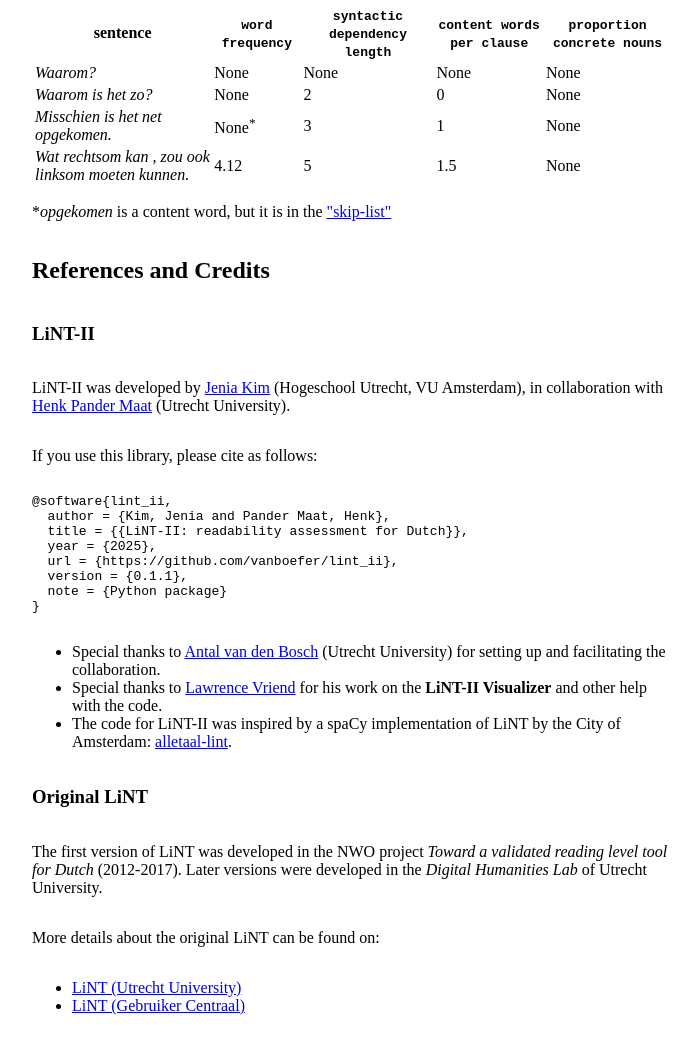
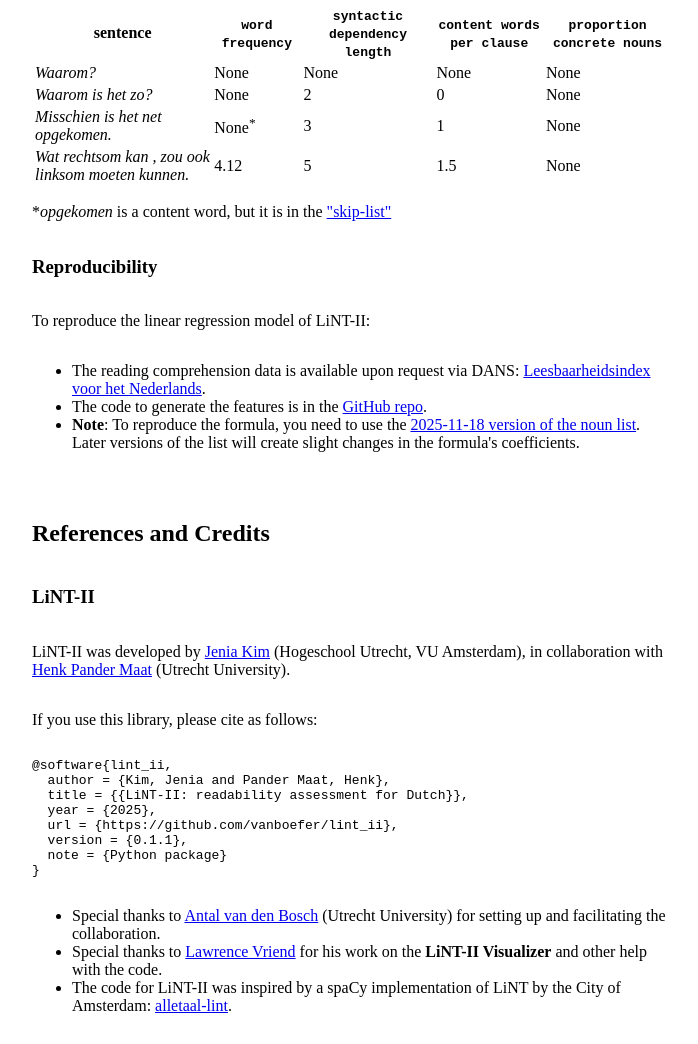
Before and after one commit to vanboefer/lint_ii, a plain HTML site: page index.html in a window 1280 px wide. Shown: the part 10336-11380 px from the top of the page, without its empty margins (288-986 px from the left). Drawn offline with nearby package versions, Linux system fonts and the light colour scheme; a script that the page names is missing.

Commit message:
chore: update documentation

```diff
--- a/index.html
+++ b/index.html
@@ -516,6 +516,15 @@
     <p>*<em>opgekomen</em> is a content word, but it is in the <a
             href="https://github.com/vanboefer/lint_ii/blob/main/src/lint_ii/linguistic_data/data/subtlex_wordfreq_skiplist.parquet">&quot;skip-list&quot;</a>
     </p>
+    <h3>Reproducibility</h3>
+    <p>
+        To reproduce the linear regression model of LiNT-II:
+        <ul>
+            <li>The reading comprehension data is available upon request via DANS: <a href="https://ssh.datastations.nl/dataset.xhtml?persistentId=doi:10.17026/dans-z4y-gbmq">Leesbaarheidsindex voor het Nederlands</a>.</li>
+            <li>The code to generate the features is in the <a href="https://github.com/vanboefer/lint_ii">GitHub repo</a>.</li>
+            <li><strong>Note</strong>: To reproduce the formula, you need to use the <a href="https://github.com/vanboefer/lint_ii/blob/main/src/lint_ii/linguistic_data/data/nouns_sem_types_20251118.parquet">2025-11-18 version of the noun list</a>. Later versions of the list will create slight changes in the formula's coefficients.</li>
+        </ul>
+    </p>
 </section>
 <section>
     <h2 id="references-and-credits">References and Credits</h2>
```
Also changed, not shown: 1 other file.
